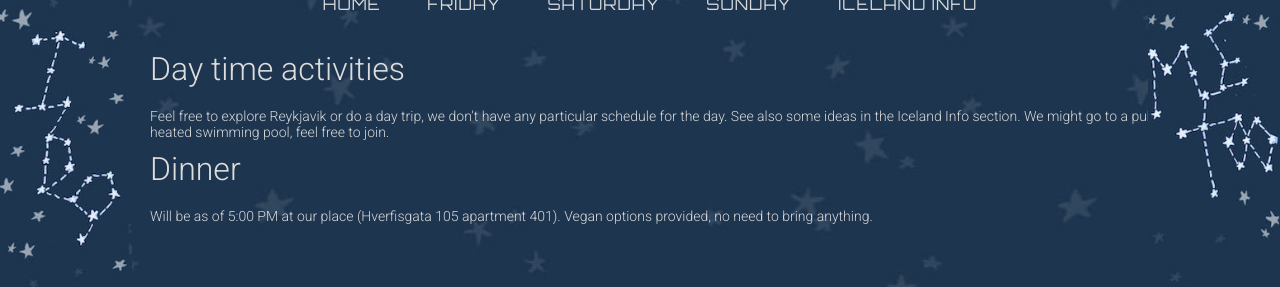
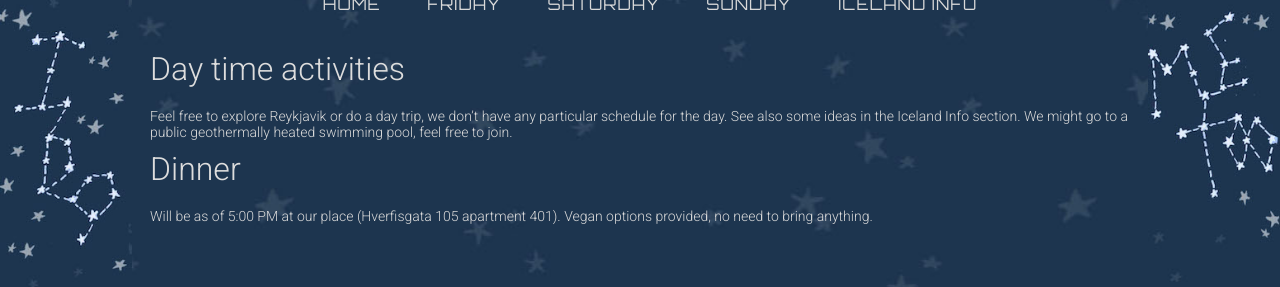
Before and after one commit to rltvty/olkelda, a Jekyll site: the page built from friday.md, in a window 1280 px wide. Shown: the part 180-467 px from the top of the page. Built offline with Jekyll 4.4.1, drawn with Linux system fonts in a browser that asks for light colours.

Commit message:
fix right border

```diff
--- a/_sass/main.scss
+++ b/_sass/main.scss
@@ -157,12 +157,12 @@ ul {
 
 .page {
   display: block;
-  margin-right: auto
 }
 
 @media (min-width: 1200px) {
   .page {
-    margin-left: 150px
+    margin-left: 150px;
+    margin-right: 150px
   }
 }
 
@@ -172,6 +172,7 @@ ul {
   }
 
   .page {
-    margin-left: 20px
+    margin-left: 20px;
+    margin-right: 20px
   }
 }
```
